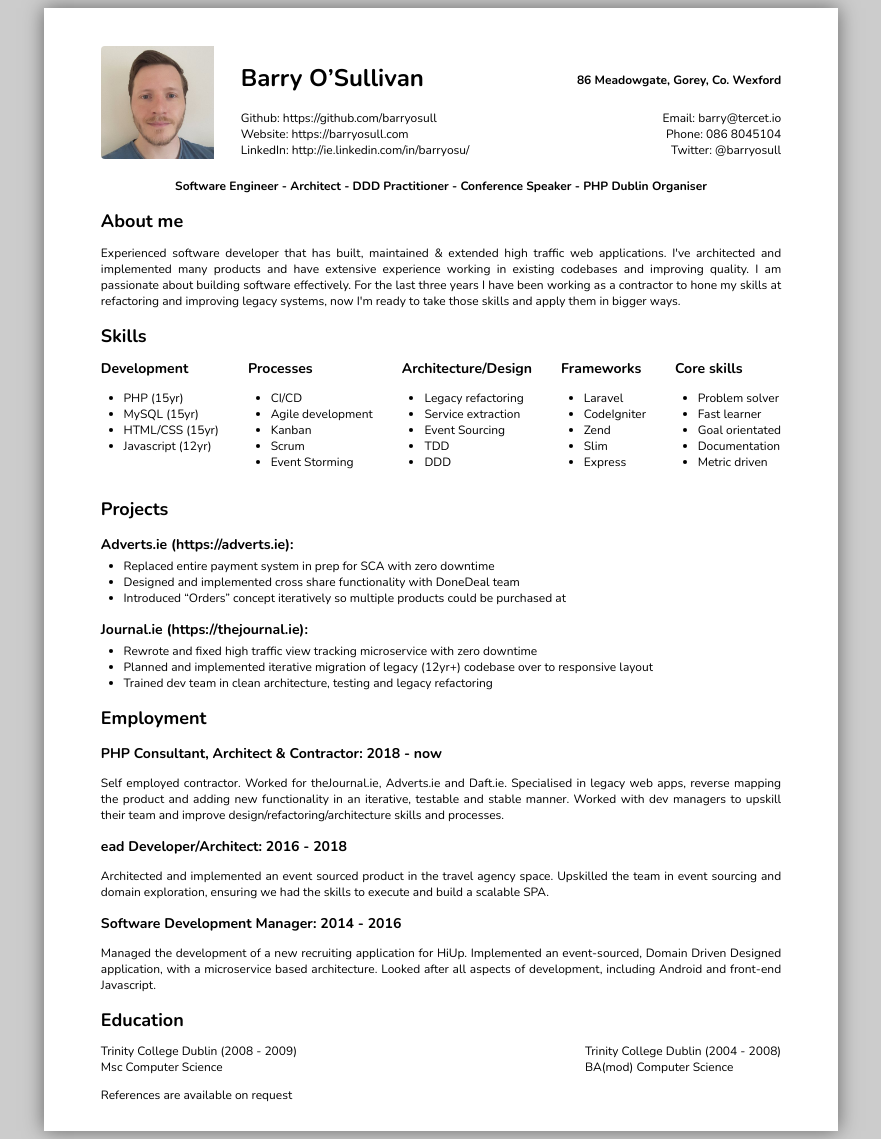
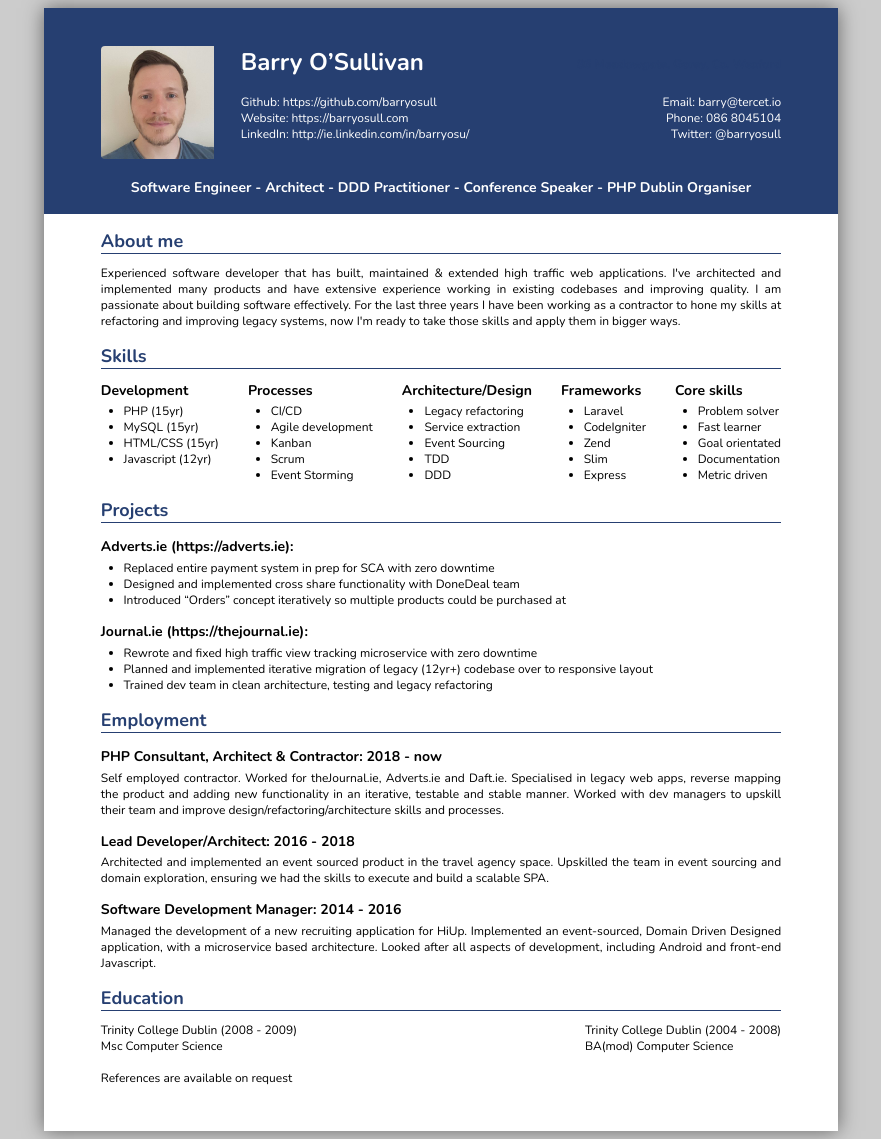
Before and after one commit to barryosull/barryosull.com-lfs, a PHP site: page /slim/views/cv.php in a window 1280 px wide. Shown: the whole page, without its empty margins (199-1080 px from the left). Run offline with PHP 8.4, Linux system fonts and the light colour scheme.

Commit message:
Much better styling, tweaked content

```diff
--- a/slim/views/cv.php
+++ b/slim/views/cv.php
@@ -22,6 +22,7 @@ body {
     padding: 1cm 1.5cm;
     box-shadow: 0 0 0.5cm rgba(0,0,0,0.5);
 }
+
 @media print {
     body, .page {
         margin: 0;
@@ -29,9 +30,21 @@ body {
     }
 }
 
+.header {
+    background-color: #263f71;
+    color: #fff;
+    margin: -1cm -1.5cm 0 -1.5cm;
+    padding: 1cm 1.5cm 0.2cm 1.5cm;
+}
+
 .two-col {
     display: flex;
     justify-content: space-between;
+}
+
+h2 {
+    border-bottom: 1px solid #263f71;
+    color: #263f71;
 }
 
 #headshot {
@@ -46,6 +59,7 @@ body {
 }
 
 .details h1 {
+    margin-top: 0;
     display: inline-block;
     padding-right: 1cm;
     font-size: 24px;
@@ -55,7 +69,7 @@ body {
     display: inline-block;
     font-size: 12px;
     float: right;
-    margin-top: 0.7cm;
+    margin-top: 0.26cm;
 }
 
 .links {
@@ -71,6 +85,7 @@ body {
     text-align: center;
     margin: 0.5cm 0.25cm 0.25cm;
     font-weight: bold;
+    font-size: 14px;
 }
 
 .body h2 {
@@ -89,6 +104,8 @@ body {
 
 .skills ul {
     padding-left: 0.6cm;
+    margin-top: 0.1cm;
+    margin-bottom: 0;
 }
 
 .projects h3 {
@@ -111,6 +128,7 @@ body {
 
 p {
     text-align: justify;
+    margin-top: 0;
 }
 
 </style>
@@ -222,7 +240,7 @@ p {
             <p>
                 Self employed contractor. Worked for theJournal.ie, Adverts.ie and Daft.ie. Specialised in legacy web apps, reverse mapping the product and adding new functionality in an iterative, testable and stable manner. Worked with dev managers to upskill their team and improve design/refactoring/architecture skills and processes.
             </p>
-            <h3>ead Developer/Architect: 2016 - 2018</h3>
+            <h3>Lead Developer/Architect: 2016 - 2018</h3>
             <p>
                 Architected and implemented an event sourced product in the travel agency space. Upskilled the team in event sourcing and domain exploration, ensuring we had the skills to execute and build a scalable SPA.
             </p>
@@ -244,6 +262,7 @@ p {
                 </div>
             </div>
             <p>
+                <br/>
                 References are available on request
             </p>
         </div>
```
